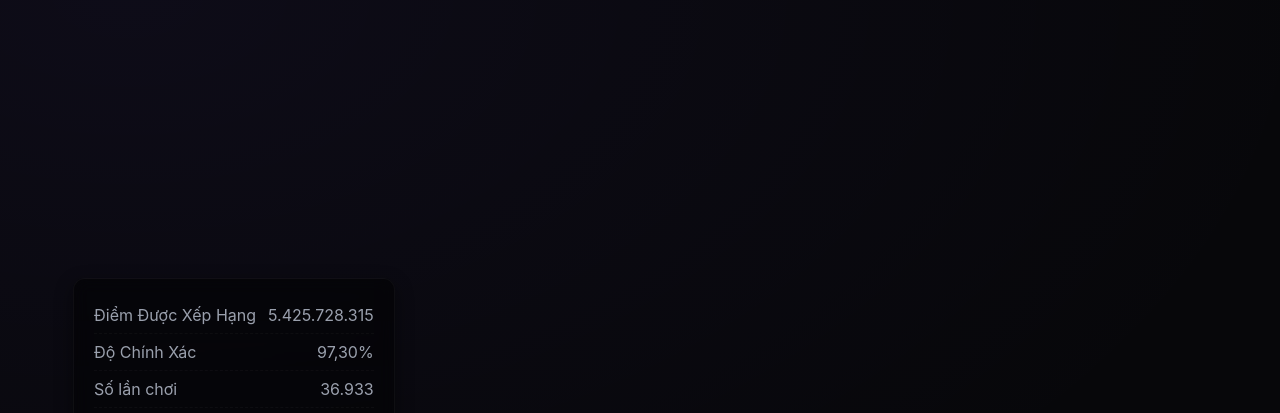
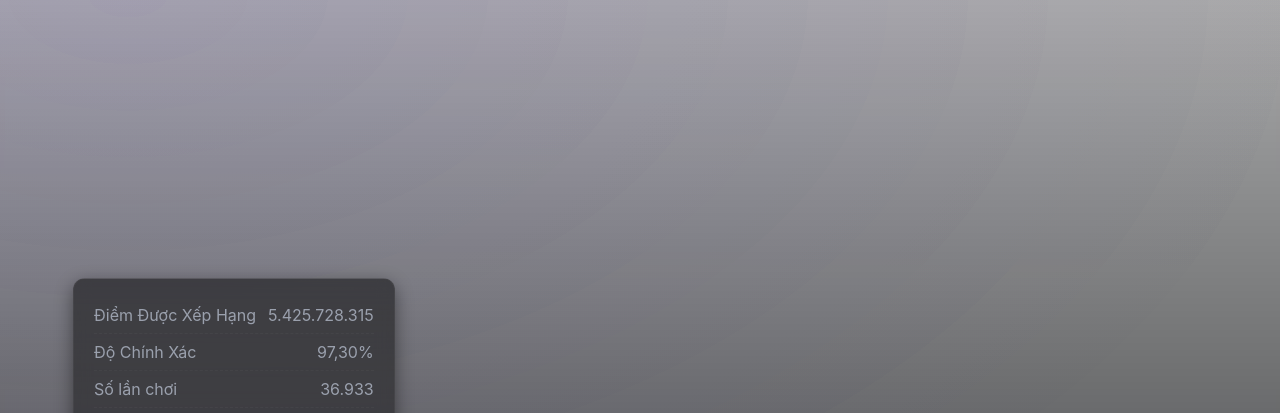
Before and after one commit to xuandinh030705/tongxuandinhosu, a plain HTML site: page index.html in a window 1280 px wide. Shown: the part 86-499 px from the top of the page. Drawn offline with Linux system fonts and the light colour scheme.

Commit message:
Add files via upload

```diff
--- a/index.html
+++ b/index.html
@@ -12,7 +12,7 @@
       /* ---------------- RESET ---------------- */
       *, *::before, *::after { box-sizing: border-box; margin: 0; padding: 0; }
       :root{
-        --bg: #07070a;
+        --bg: transparent;;
         --bg-soft:#0b0b0f;
         --card: #0f1115;
         --muted:#9aa0ad;
@@ -40,7 +40,7 @@
         transform: scale(1.04);
       }
       body::after{
-        content:""; position:fixed; inset:0; z-index:-1;
+        content: none; position:fixed; inset:0; z-index:-1;
         background: radial-gradient(600px 300px at 85% 10%, rgba(255,66,122,.06), transparent 20%);
         pointer-events:none;
       }
@@ -249,6 +249,7 @@
         <img src="backgroundmain.jpg" class="eula reveal" alt="main background" />
 
         <div class="hero-meta">
+
           <div class="static glass lift reveal">
             <p><span>Điểm Được Xếp Hạng</span><span>5.425.728.315</span></p>
             <p><span>Độ Chính Xác</span><span>97,30%</span></p>
```
